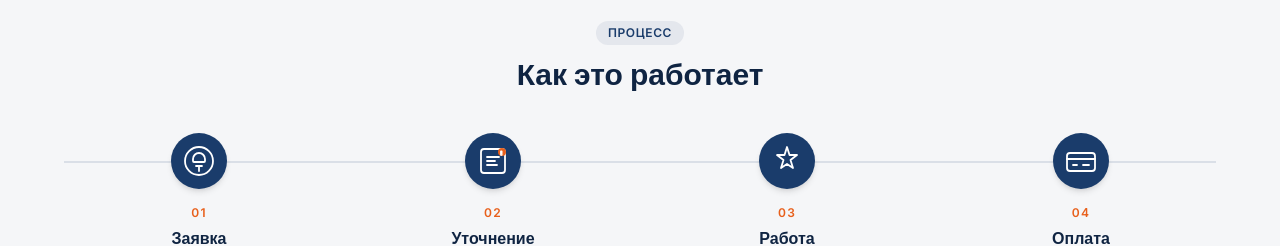
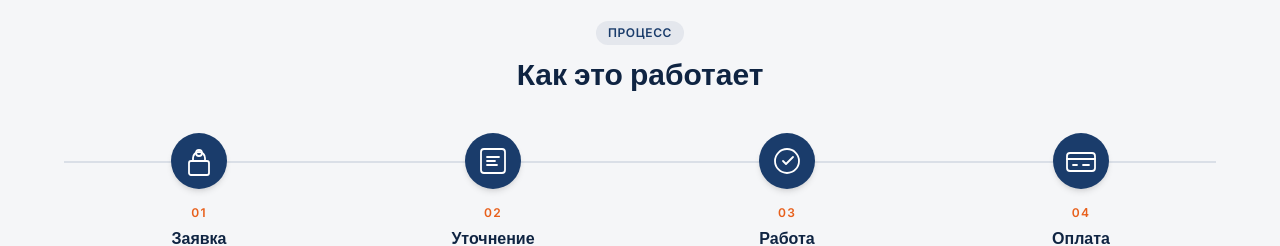
Before and after one commit to palvemax-cmd/palvemax, a Next.js app: page /ru in a window 1280 px wide. Shown: the part 2160-2406 px from the top of the page. Built offline with nearby package versions, Linux system fonts and the light colour scheme.

Commit message:
final: all emoji SVG, blog images, cookies, address

```diff
--- a/app/ru/goroda/[slug]/page.tsx
+++ b/app/ru/goroda/[slug]/page.tsx
@@ -6,6 +6,7 @@ import { services } from "@/content/services/services";
 import { WHATSAPP_URL } from "@/lib/constants";
 import { cities, getCityBySlug, getAllCitySlugs } from "@/content/cities/cities";
 import { testimonials } from "@/content/testimonials/testimonials";
+import { ServiceIcon } from "@/components/icons/ServiceIcons";
 
 interface Props {
   params: Promise<{ slug: string }>;
--- a/components/infographics/HowItWorks.tsx
+++ b/components/infographics/HowItWorks.tsx
@@ -69,7 +69,15 @@ export default function HowItWorksInfographic() {
               className="w-14 h-14 rounded-full flex items-center justify-center mb-4 shadow-md"
               style={{ backgroundColor: "var(--blue)" }}
             >
-              {step.icon}
+              {(() => {
+                const icons = [
+                  <svg key="1" width="36" height="36" viewBox="0 0 36 36" fill="none" stroke="white" strokeWidth="1.8" strokeLinecap="round" strokeLinejoin="round"><rect x="8" y="18" width="20" height="14" rx="2"/><path d="M12 18v-3a6 6 0 0112 0v3"/><circle cx="18" cy="10" r="3"/></svg>,
+                  <svg key="2" width="36" height="36" viewBox="0 0 36 36" fill="none" stroke="white" strokeWidth="1.8" strokeLinecap="round" strokeLinejoin="round"><rect x="6" y="6" width="24" height="24" rx="3"/><path d="M12 14h12M12 18h8M12 22h10"/></svg>,
+                  <svg key="3" width="36" height="36" viewBox="0 0 36 36" fill="none" stroke="white" strokeWidth="1.8" strokeLinecap="round" strokeLinejoin="round"><circle cx="18" cy="18" r="12"/><path d="M14 18l3 3 7-7"/></svg>,
+                  <svg key="4" width="36" height="36" viewBox="0 0 36 36" fill="none" stroke="white" strokeWidth="1.8" strokeLinecap="round" strokeLinejoin="round"><rect x="4" y="10" width="28" height="18" rx="3"/><path d="M4 16h28"/><path d="M10 22h4M20 22h6"/></svg>,
+                ];
+                return icons[steps.indexOf(step)] || null;
+              })()}
             </div>
             {/* Number tag */}
             <div
--- a/content/packages/packages.ts
+++ b/content/packages/packages.ts
@@ -1,7 +1,6 @@
 export interface Package {
   slug: string;
   season: "summer" | "autumn" | "winter" | "annual";
-  icon: string;
   ru: {
     name: string;
     tagline: string;
@@ -21,7 +20,6 @@ export const packages: Package[] = [
   {
     slug: "letnij-paket",
     season: "summer",
-    icon: "☀️",
     ru: {
       name: "Летний пакет",
       tagline: "Двор в порядке с мая по август",
@@ -49,7 +47,6 @@ export const packages: Package[] = [
   {
     slug: "osennij-paket",
     season: "autumn",
-    icon: "🍂",
     ru: {
       name: "Осенний пакет",
       tagline: "Листья убраны, участок готов к зиме",
@@ -77,7 +74,6 @@ export const packages: Package[] = [
   {
     slug: "zimnij-paket",
     season: "winter",
-    icon: "❄️",
     ru: {
       name: "Зимний пакет",
       tagline: "После каждого снегопада — дорожка чистая",
@@ -105,7 +101,6 @@ export const packages: Package[] = [
   {
     slug: "godovoe-obsluzhivanie",
     season: "annual",
-    icon: "🏡",
     ru: {
       name: "Годовое обслуживание",
       tagline: "Один договор — двор в порядке весь год",
```
